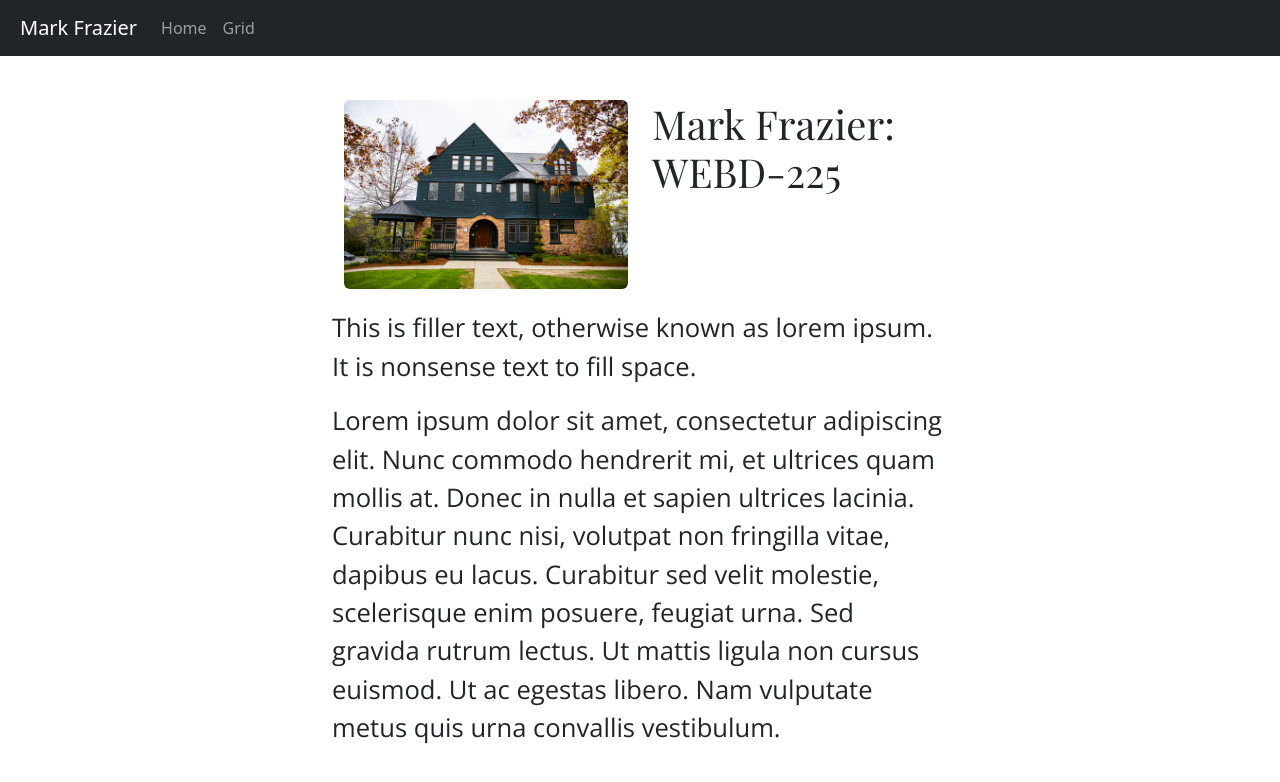
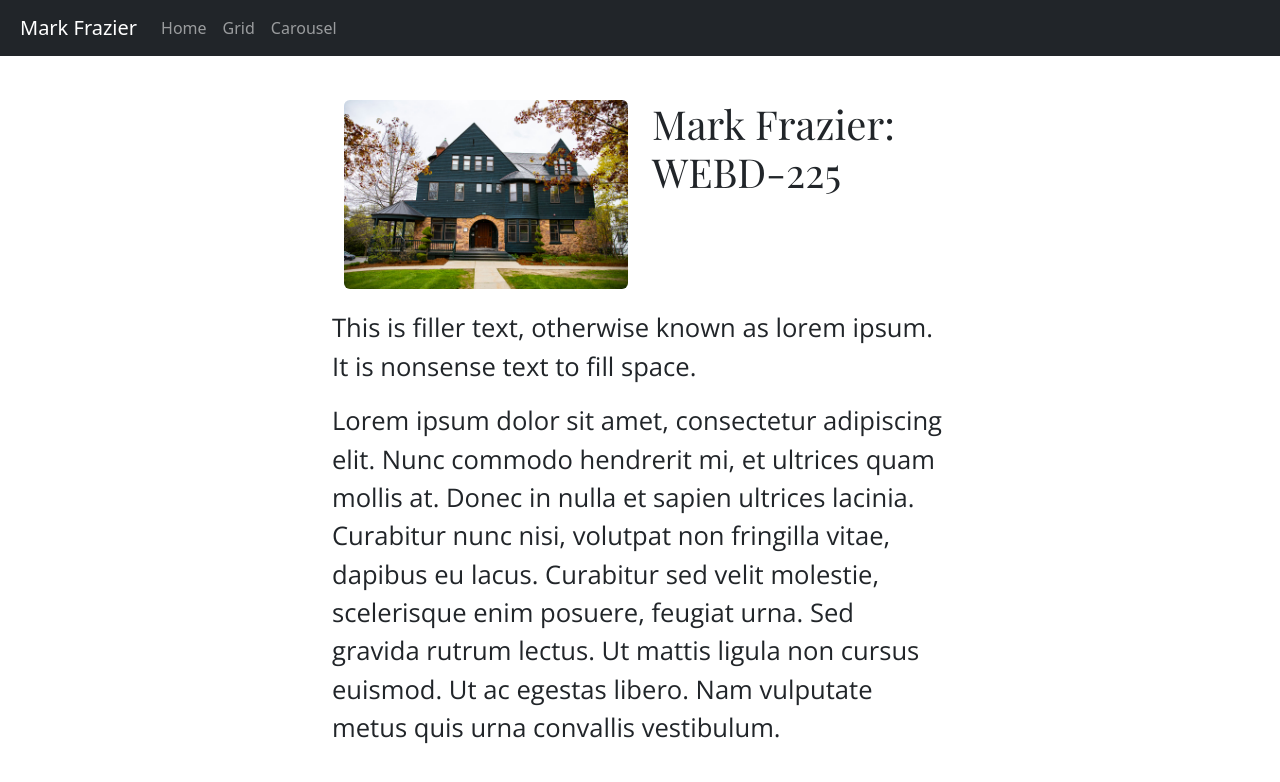
Before and after one commit to tramark/webd-student1, a plain HTML site: page index.html in a window 1280 px wide. Drawn offline with nearby package versions, Linux system fonts and the light colour scheme; files that its build step writes are made by us from their sources.

Commit message:
Update index.html

```diff
--- a/index.html
+++ b/index.html
@@ -26,6 +26,9 @@
       </li>
       <li class="nav-item active">
         <a class="nav-link" href="grid.html">Grid</a>
+      </li>
+            <li class="nav-item active">
+        <a class="nav-link" href="carousel.html">Carousel</a>
       </li>
     </ul>
   </div>
```
